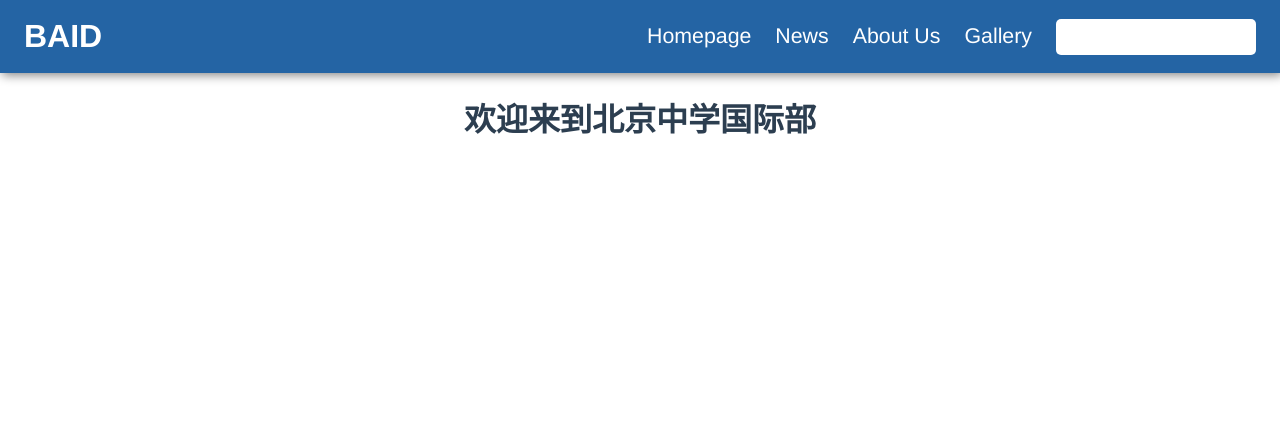
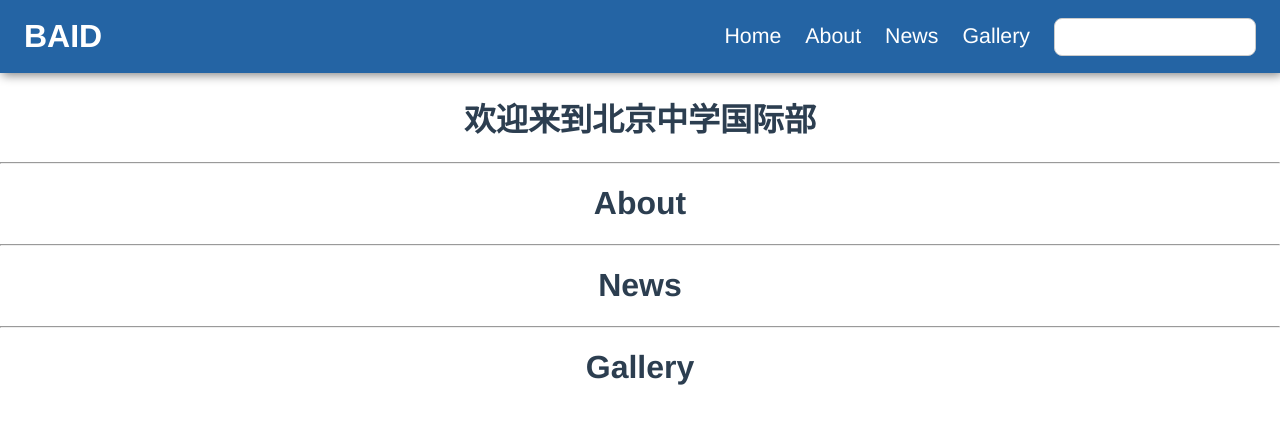
Before and after one commit to BAID-CSClub/baid-website, a Vue app: page / in a window 1280 px wide. Shown: the top 424 px of the page. Built offline with nearby package versions, Linux system fonts and the light colour scheme.

Commit message:
updated structure

```diff
--- a/src/components/Header.vue
+++ b/src/components/Header.vue
@@ -2,11 +2,11 @@
   <div id="frame">
     <span id="lable">BAID</span>
     <span id="menu">
-      <span id="homepage_tab" class="tab"><a href="#">Homepage</a></span>
+      <span id="home_tab" class="tab"><a href="#">Home</a></span>
+      <span id="about_tab" class="tab"> <a href="#">About</a></span>
       <span id="news_tab" class="tab"><a href="#">News</a></span>
-      <span id="about_tab" class="tab"> <a href="#">About Us</a></span>
       <span id="gallery_tab" class="tab"><a href="#">Gallery</a></span>
-      <input>
+      <input id="search_bar" />
     </span>
   </div>
 </template>
@@ -56,16 +56,16 @@ export default {
 }
 
 .tab:hover {
-  background-color: #294866;
+  background-color: #2b537a;
 }
 .tab a {
   text-decoration: none;
   color: #ffffff;
 }
 
-input {
-  border-radius: 5px;
-  border: none;
+#search_bar {
+  border-radius: 8px;
+  border: 1px solid #ccc;
   background: #ffffff;
   width: 200px;
   height: 36px;
--- a/src/components/Index.vue
+++ b/src/components/Index.vue
@@ -1,10 +1,19 @@
 <template>
   <Header />
   <h1>{{ title }}</h1>
+  <hr>
+  <h1>About</h1>
+  <hr>
+  <h1>News</h1>
+  <hr>
+  <h1>Gallery</h1>
 </template>
 
 <script>
 import Header from "./Header.vue";
+import About from "./About.vue";
+import News from "./News.vue";
+import Gallery from "./Gallery.vue";
 
 export default {
   name: "Index",
--- a/src/components/Events.vue
+++ b/src/components/News.vue
@@ -4,7 +4,7 @@
 
 <script>
 export default {
-  name: "Events"
+  name: "News"
 }
 </script>
 
--- a/src/router.js
+++ b/src/router.js
@@ -1,6 +1,6 @@
 import {createRouter, createWebHistory} from "vue-router";
 import Index from './components/Index.vue'
-import Events from "./components/Events.vue";
+import News from "./components/News.vue";
 import About from "./components/About.vue";
 import Err404 from "./components/Err404.vue";
 import Err5xx from "./components/Err5xx.vue";
@@ -14,9 +14,9 @@ const Router = createRouter({
             component: Index
         },
         {
-            path: '/events',
-            name: "Events",
-            component: Events
+            path: '/news',
+            name: "News",
+            component: News
         },
         {
             path: '/about',
```
